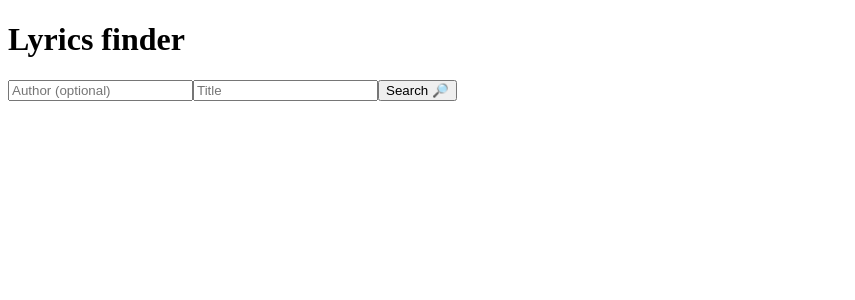
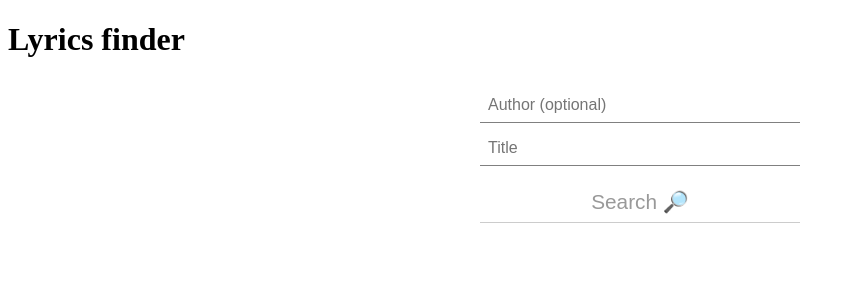
Before and after one commit to ArthurDeveloper/lyrics-finder, a Vue app in the folder frontend/: page / in a window 1280 px wide. Shown: the top 300 px of the page, without its empty margins (0-855 px from the left). Built offline with nearby package versions, Linux system fonts and the light colour scheme.

Commit message:
Added some styles to the search form

```diff
--- a/frontend/src/components/LoadingDots.vue
+++ b/frontend/src/components/LoadingDots.vue
@@ -1,5 +1,10 @@
 <style>
 	.dots-container {
+		display: flex;
+		justify-content: center;
+	}
+
+	.dots {
 		width: 20rem;
 		height: 20rem;
 		animation: spin 700ms infinite;
@@ -58,6 +63,7 @@
 
 <template>
 	<div class="dots-container">
+		<div class="dots">
 			<div class="dot"></div>
 			<div class="dot"></div>
 			<div class="dot"></div>
@@ -67,4 +73,5 @@
 			<div class="dot"></div>
 			<div class="dot"></div>
 		</div>
+	</div>
 </template>
--- a/frontend/src/components/SearchForm.vue
+++ b/frontend/src/components/SearchForm.vue
@@ -30,13 +30,69 @@
 	}
 </script>
 
+<style>
+	form {
+		display: flex;
+		flex-direction: column;
+		justify-content: center;
+		align-items: center;
+		width: 100%;
+		height: 100%;
+	}
+
+	input[type="text"] {
+		width: 20rem;
+		padding: 0.5rem;
+		box-sizing: border-box;
+		font-size: 1rem;
+		margin-top: 0.5rem;
+		border: none;
+		border-bottom: 1px solid gray;
+		border-radius: none;
+	}
+
+	button[type="submit"] {
+		position: relative;
+		width: 20rem;
+		padding: 0.5rem;
+		border: none;
+		border-bottom: 1px solid #ccc;
+		font-size: 1.3rem;
+		color: #999;
+		background: none;
+		transition: all 100ms ease;
+		margin-top: 1rem;
+	}
+
+	button[type="submit"]::before {
+		position: absolute;
+		top: 100%;
+		left: 0;
+		width: 100%;
+		height: 0;
+		transition: all 200ms ease;
+		content: "";
+	}
+
+	button[type="submit"]:hover {
+		color: #fff;
+		cursor: pointer;
+		border: none;
+	}
+
+	button[type="submit"]:hover::before {
+		top: 0;
+		height: 100%;
+		z-index: -1;
+		background: #2ba4f0;
+		content: "";
+	}
+</style>
+
 <template>
 	<form>
 		<input type="text" placeholder="Author (optional)" v-model="author" />
 		<input type="text" placeholder="Title" v-model="title" />
 		<button type="submit" @click="search">Search 🔎</button>
-
-		<h2 v-html="response"></h2>
-
 	</form>
 </template>
--- a/frontend/src/views/Lyrics.vue
+++ b/frontend/src/views/Lyrics.vue
@@ -15,13 +15,8 @@
 			this.loading = true;
 			this.response = '';
 
-			console.log(this.$route.params);
-
 			this.author = (this.$route.params.author as string).trimStart().trimEnd();
 			this.title = (this.$route.params.title as string).trimStart().trimEnd();
-
-			console.log(this.author);
-			console.log(this.title);
 
 			async function fetchWithTimeout(resource: string, timeout: number, action: Function) {
 				const controller = new AbortController();
```
Lines whose indentation alone changed are shown as unchanged.
